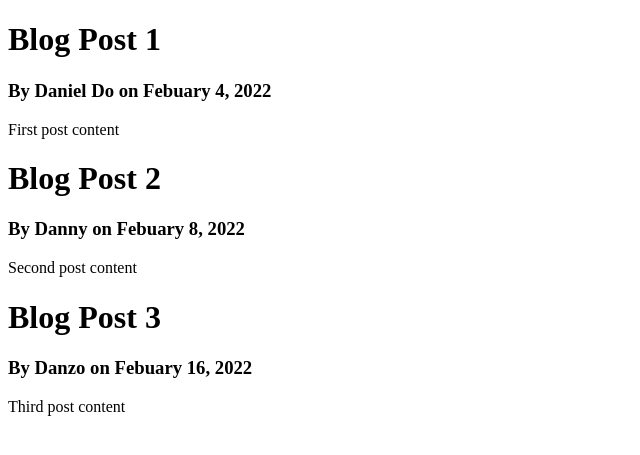
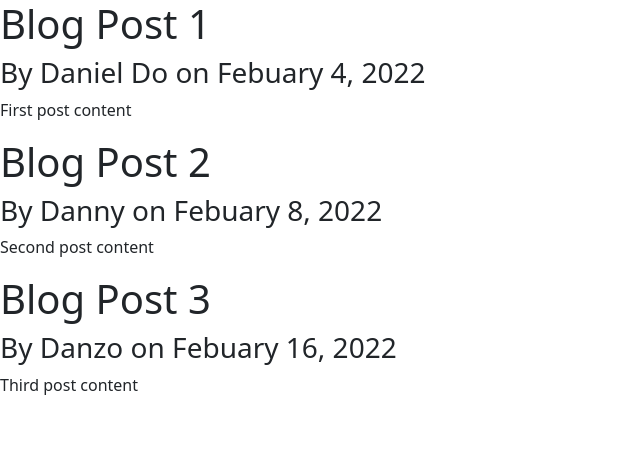
Before and after one commit to danieldo21/Blog_App, a Flask app: page / in a window 1280 px wide. Shown: the top 455 px of the page, without its empty margins (0-640 px from the left). Run offline with Flask 2, Linux system fonts and the light colour scheme.

Commit message:
Update layout.html
added bootstrap

```diff
--- a/templates/layout.html
+++ b/templates/layout.html
@@ -1,6 +1,14 @@
 <!DOCTYPE html>
 <html>
 <head>
+    <!-- Required meta tags -->
+    <meta charset="utf-8">
+    <meta name="viewport" content="width=device-width, initial-scale=1">
+
+    <!-- Bootstrap CSS -->
+    <link href="https://cdn.jsdelivr.net/npm/bootstrap@5.1.3/dist/css/bootstrap.min.css" rel="stylesheet" integrity="sha384-1BmE4kWBq78iYhFldvKuhfTAU6auU8tT94WrHftjDbrCEXSU1oBoqyl2QvZ6jIW3" crossorigin="anonymous">
+
+
     {% if title  %}
         <title>Flash Blog - {{ title }}</title>
     {% else  %}
```
